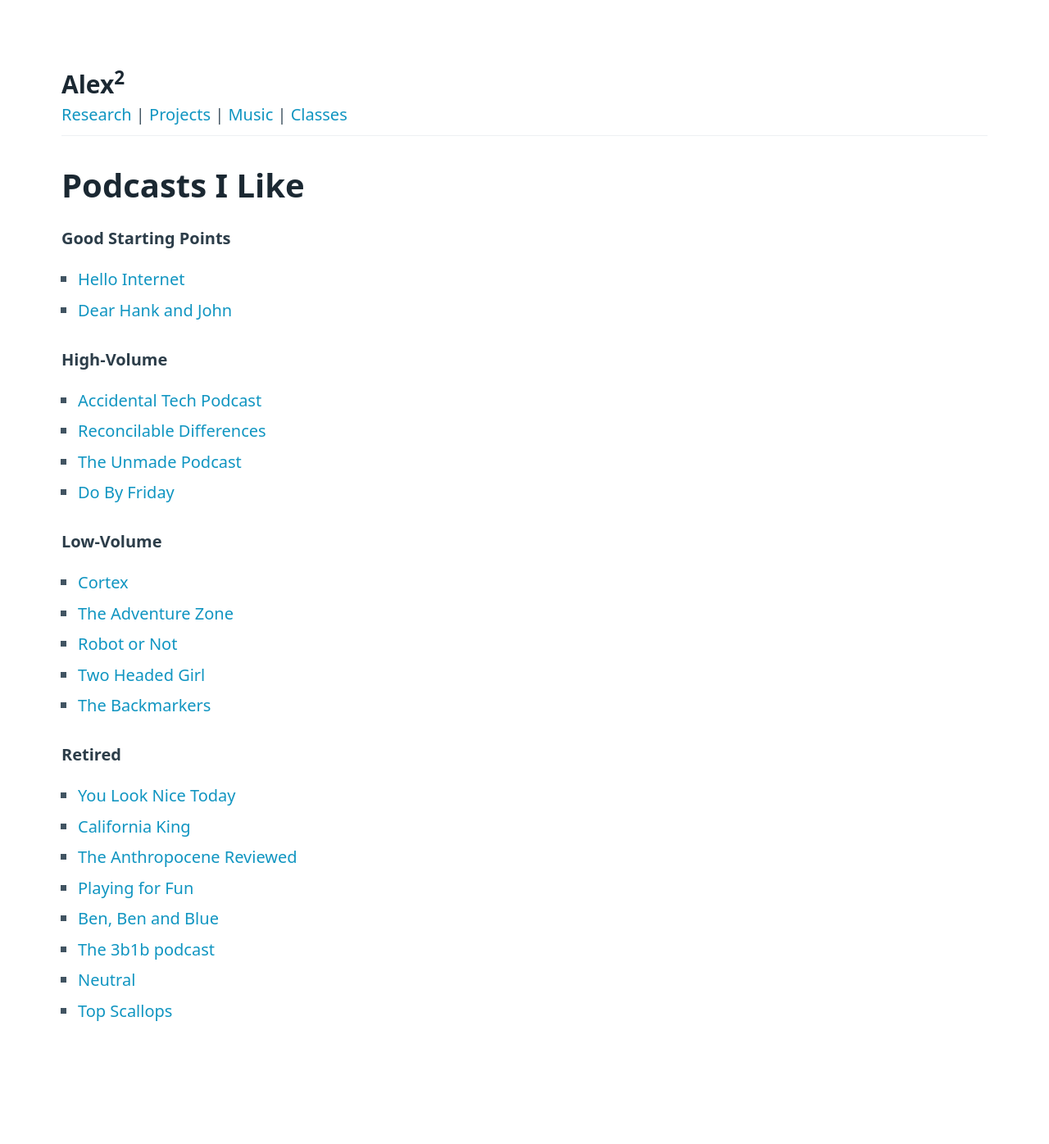
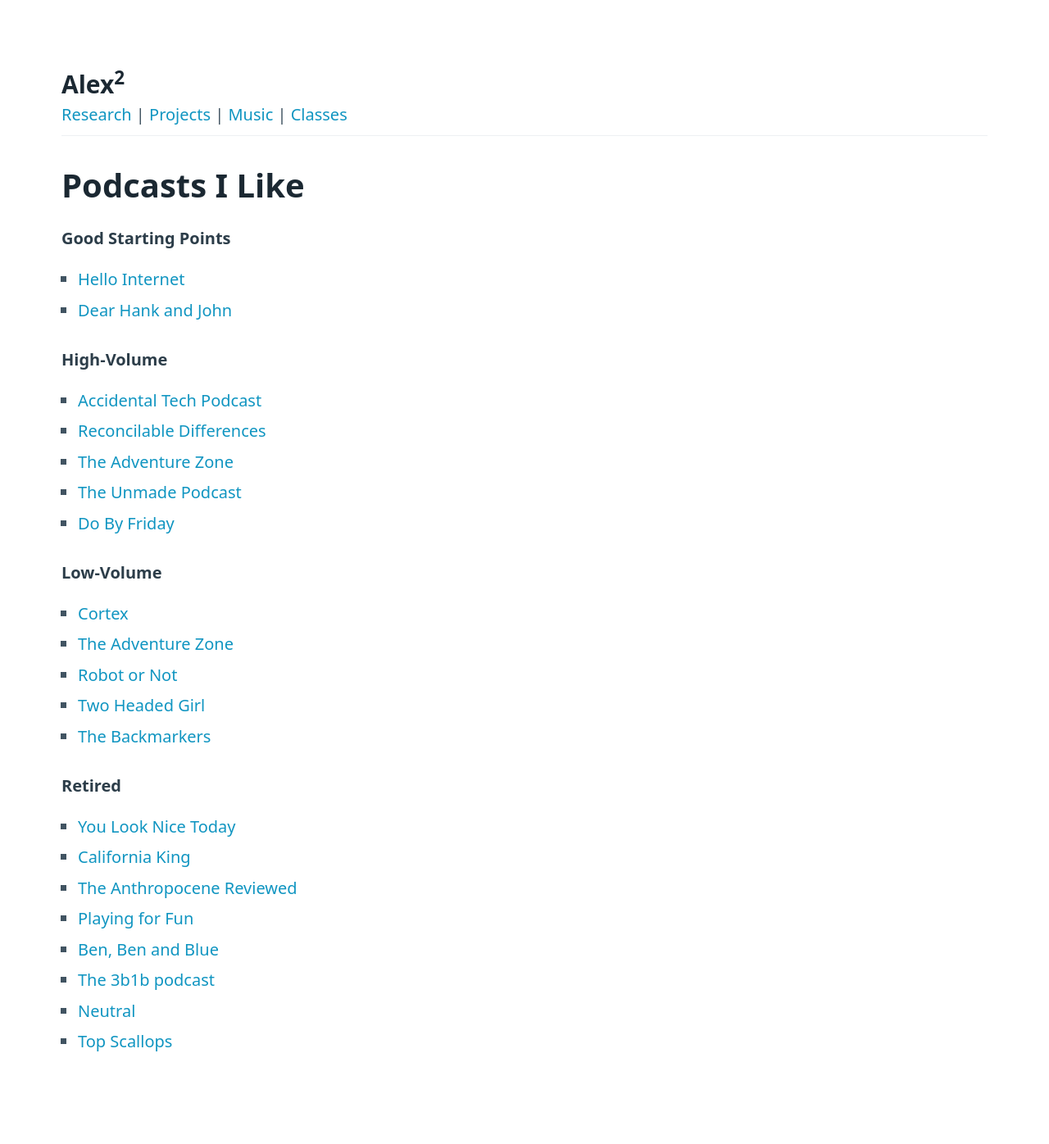
Before and after one commit to Alaxe/alaxe.github.io, a Jekyll site: the page built from pages/podcasts.md, in a window 1280 px wide. Shown: the whole page at 82% size. Built offline with Jekyll 4.4.1, drawn with Linux system fonts in a browser that asks for light colours; nearby versions of some CDN libraries; before the commit the page ends 1359 px from its top, so only the background shows below that.

Commit message:
[podcasts] Add TaZ

```diff
--- a/pages/podcasts.md
+++ b/pages/podcasts.md
@@ -15,6 +15,8 @@
       href: https://atp.fm/555
     - name: Reconcilable Differences
       href: https://www.relay.fm/rd/102
+    - name: The Adventure Zone
+      href: https://maximumfun.org/episodes/adventure-zone/the-adventure-zone-presents-the-ballad-of-bigfoot-an-amnesty-story/
     - name: The Unmade Podcast
       href: https://www.unmade.fm/episodes/episode107
     - name: Do By Friday
```
